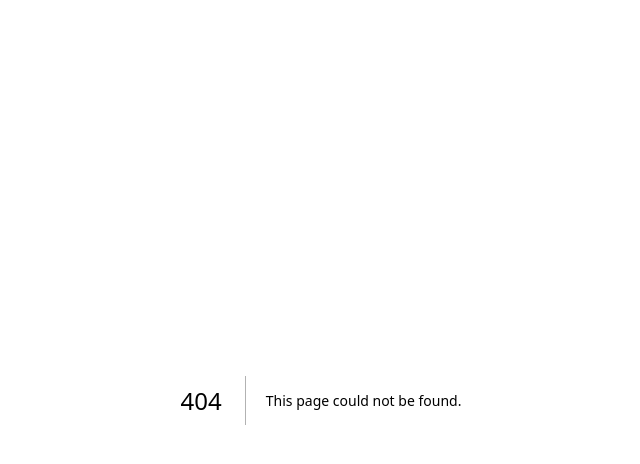
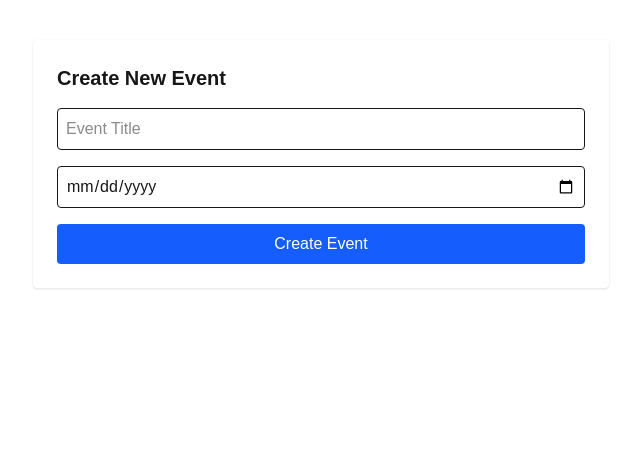
Before and after one commit to sherryadan/event-manager, a Next.js app: page /newevent in a window 1280 px wide. Before the commit this address had no page. Shown: the top 464 px of the page, without its empty margins (319-959 px from the left). Built offline with nearby package versions, Linux system fonts and the light colour scheme.

Commit message:
Event CRUD (Create, Read) implemented with user linking

```diff
--- /dev/null
+++ b/src/pages/api/events/index.ts
@@ -0,0 +1,34 @@
+import { NextApiRequest, NextApiResponse } from 'next'
+import { PrismaClient } from '@prisma/client'
+import { supabase } from '../../../../lib/supabaseClient'
+
+const prisma = new PrismaClient()
+
+export default async function handler(req: NextApiRequest, res: NextApiResponse) {
+  const { data: { user } } = await supabase.auth.getUser()
+
+  if (!user) return res.status(401).json({ error: 'Unauthorized' })
+
+  if (req.method === 'POST') {
+    const { title, date } = req.body
+    const event = await prisma.event.create({
+      data: {
+        title,
+        date: new Date(date),
+        userId: user.id,
+      },
+    })
+    return res.status(200).json(event)
+  }
+
+  if (req.method === 'GET') {
+    const events = await prisma.event.findMany({
+      where: { userId: user.id },
+      orderBy: { date: 'asc' },
+    })
+    return res.status(200).json(events)
+  }
+
+  res.setHeader('Allow', ['GET', 'POST'])
+  res.status(405).end(`Method ${req.method} Not Allowed`)
+}
--- /dev/null
+++ b/src/pages/events.tsx
@@ -0,0 +1,32 @@
+import { useEffect, useState } from 'react'
+import Link from 'next/link'
+
+export default function EventsList() {
+  const [events, setEvents] = useState([])
+
+  useEffect(() => {
+    fetch('/api/events')
+      .then(res => res.json())
+      .then(setEvents)
+  }, [])
+
+  return (
+    <div className="max-w-3xl mx-auto mt-10">
+      <div className="flex justify-between mb-4">
+        <h1 className="text-2xl font-bold">Your Events</h1>
+        <Link href="/events/new" className="text-blue-600 underline">+ New Event</Link>
+      </div>
+      <ul className="space-y-4">
+        {Array.isArray(events) && events.map((event: any) => (
+          <li key={event.id} className="border p-4 rounded bg-white shadow">
+            <h2 className="text-lg font-semibold">{event.title}</h2>
+            <p className="text-sm text-gray-600">{new Date(event.date).toLocaleDateString()}</p>
+            <Link href={`/events/${event.slug}`} className="text-blue-500 text-sm underline mt-2 inline-block">
+              View / Edit
+            </Link>
+          </li>
+        ))}
+      </ul>
+    </div>
+  )
+}
--- /dev/null
+++ b/src/pages/newevent.tsx
@@ -0,0 +1,48 @@
+import { useState } from 'react'
+import { useRouter } from 'next/router'
+import toast from 'react-hot-toast'
+
+export default function NewEvent() {
+  const [title, setTitle] = useState('')
+  const [date, setDate] = useState('')
+  const router = useRouter()
+
+  const handleSubmit = async (e: React.FormEvent) => {
+    e.preventDefault()
+    const res = await fetch('/api/events', {
+      method: 'POST',
+      headers: { 'Content-Type': 'application/json' },
+      body: JSON.stringify({ title, date }),
+    })
+    if (res.ok) {
+      toast.success('Event created!')
+      router.push('/events')
+    } else {
+      toast.error('Failed to create event.')
+    }
+  }
+
+  return (
+    <div className="max-w-xl mx-auto mt-10 bg-white p-6 rounded shadow">
+      <h1 className="text-xl font-bold mb-4">Create New Event</h1>
+      <form onSubmit={handleSubmit} className="space-y-4">
+        <input
+          type="text"
+          placeholder="Event Title"
+          className="w-full p-2 border rounded"
+          onChange={(e) => setTitle(e.target.value)}
+          required
+        />
+        <input
+          type="date"
+          className="w-full p-2 border rounded"
+          onChange={(e) => setDate(e.target.value)}
+          required
+        />
+        <button type="submit" className="w-full bg-blue-600 text-white p-2 rounded">
+          Create Event
+        </button>
+      </form>
+    </div>
+  )
+}
```
Also changed, not shown: 1 other file (tests, documents, lock files or other folders).
